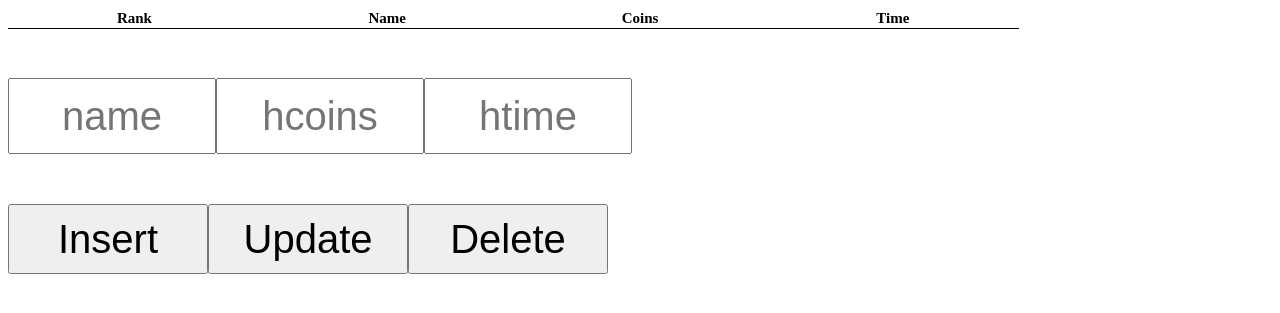
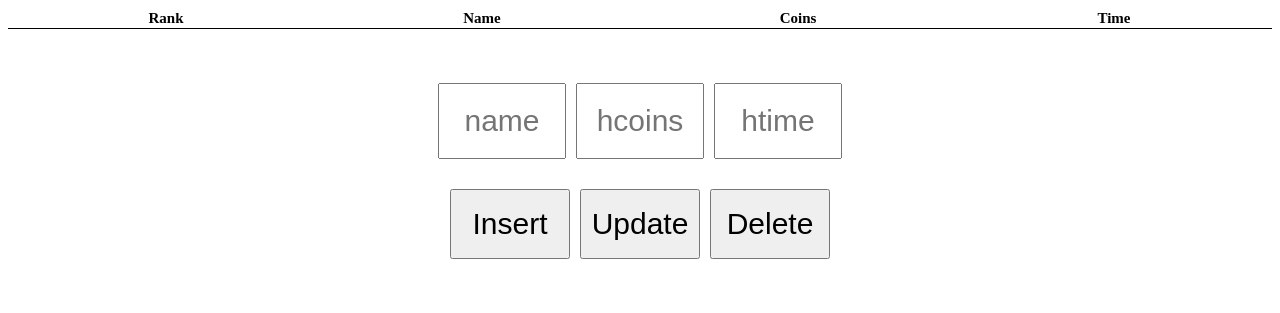
Before and after one commit to BR19-gh/Runman, a Flask app: page /runman/db in a window 1280 px wide. Shown: the top 313 px of the page. Run offline with Flask 2, Linux system fonts and the light colour scheme; some libraries are stand-ins or nearby versions.

Commit message:
make it better

```diff
--- a/app/templates/Runman/Dashboard.html
+++ b/app/templates/Runman/Dashboard.html
@@ -42,14 +42,20 @@
         flex-wrap: wrap;
         flex-direction: row;
         width: 100%;
+        justify-content: center;
+    }
+
+    #btnContainer {
+        margin-top: 20px;
     }
 
     input,
     button {
         text-align: center;
-        font-size: 40px;
+        font-size: 30px;
         height: 70px;
-        width: 200px;
+        width: 120px;
+        margin: 5px;
     }
 
     #listContainer {
@@ -71,6 +77,7 @@
         width: 100%;
         height: 20px;
         font-size: 18px;
+        justify-content: space-evenly;
     }
 
     .alist div,
@@ -78,7 +85,7 @@
         text-align: center;
         margin: 0px;
         padding: 0px;
-        width: 20%;
+        width: 25%;
         line-height: 20px;
     }
 
```
